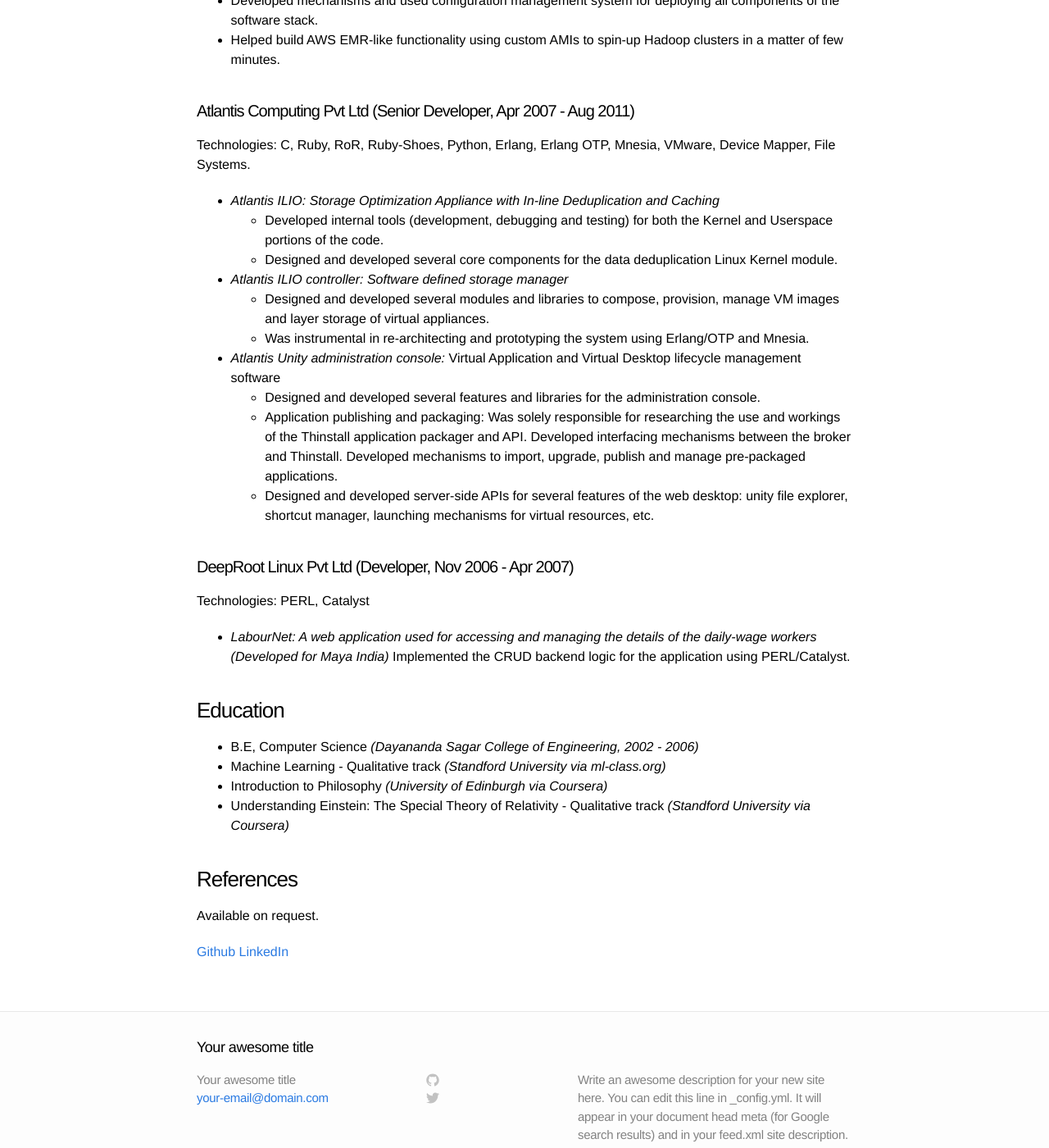
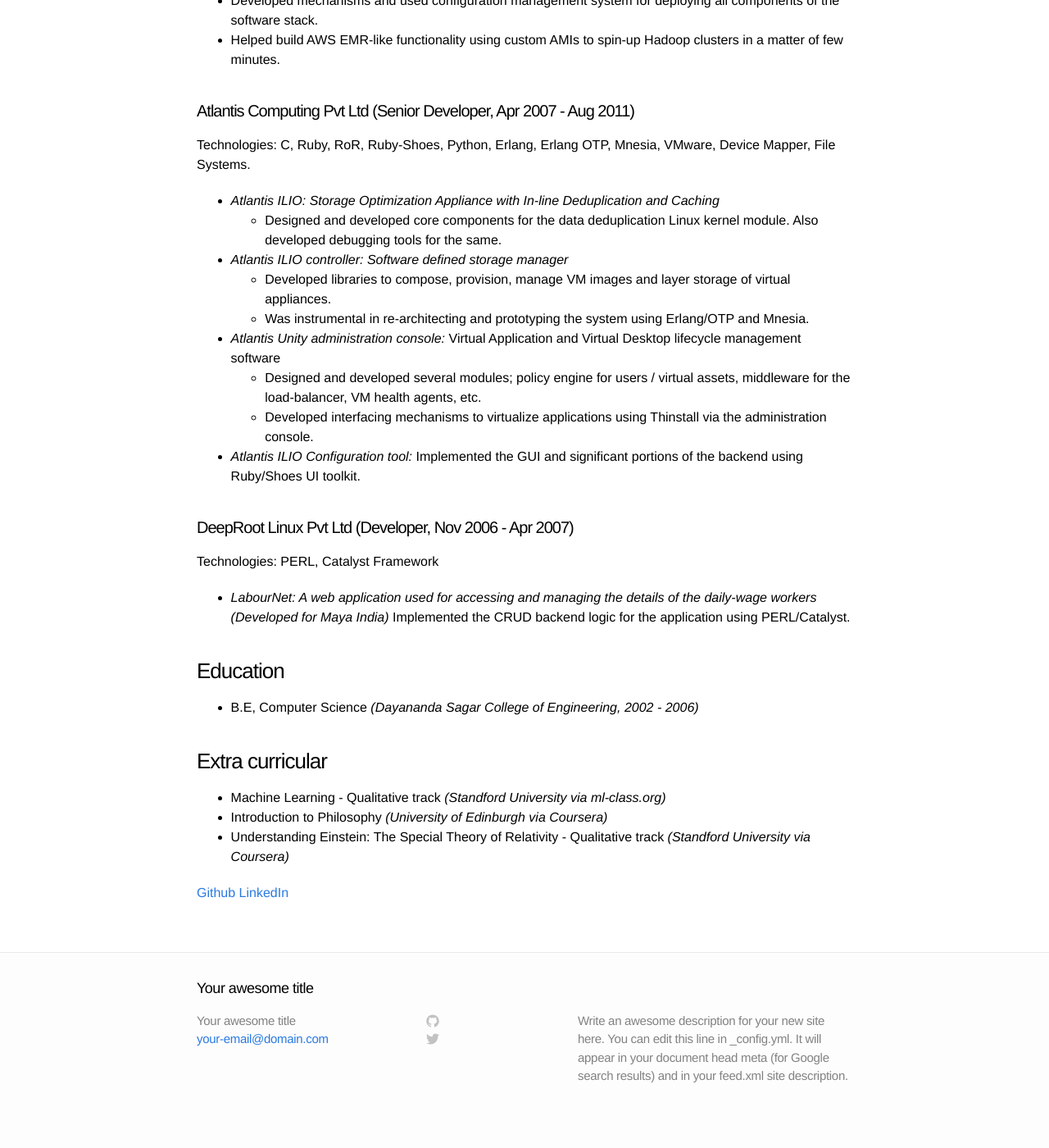
Before and after one commit to abhijith/abhijith.github.io, a Jekyll site: the page built from _posts/2014-06-10-resume.md, in a window 1280 px wide and 1400 px high, scrolled down 1619 px. Shown: the whole window at 82% size. Built offline with Jekyll 4.4.1, drawn with Linux system fonts in a browser that asks for light colours; our own code applies the rules of GitHub Pages for plain Markdown files; after the commit the page ends 2988 px from its top, so only the background shows below that.

Commit message:
shorter description of atlantis projects

```diff
--- a/_posts/2014-06-10-resume.md
+++ b/_posts/2014-06-10-resume.md
@@ -67,22 +67,23 @@
 
 * *Atlantis ILIO: Storage Optimization Appliance with In-line Deduplication and Caching*
 
-    * Developed internal tools (development, debugging and testing) for both the Kernel and Userspace portions of the code.
-    * Designed and developed several core components for the data deduplication Linux Kernel module.
+    * Designed and developed core components for the data deduplication Linux kernel module. Also developed debugging tools for the same.
 
 * *Atlantis ILIO controller: Software defined storage manager*
 
-    * Designed and developed several modules and libraries to compose, provision, manage VM images and layer storage of virtual appliances.
+    * Developed libraries to compose, provision, manage VM images and layer storage of virtual appliances.
     * Was instrumental in re-architecting and prototyping the system using Erlang/OTP and Mnesia.
 
 * *Atlantis Unity administration console:* Virtual Application and Virtual Desktop lifecycle management software
-    * Designed and developed several features and libraries for the administration console.
-    * Application publishing and packaging: Was solely responsible for researching the use and workings of the Thinstall application packager and API. Developed interfacing mechanisms between the broker and Thinstall. Developed mechanisms to import, upgrade, publish and manage pre-packaged applications.
-    * Designed and developed server-side APIs for several features of the web desktop: unity file explorer, shortcut manager, launching mechanisms for virtual resources, etc.
+    * Designed and developed several modules; policy engine for users / virtual assets, middleware for the load-balancer, VM health agents, etc.
+    * Developed interfacing mechanisms to virtualize applications using Thinstall via the administration console.
+
+* *Atlantis ILIO Configuration tool:* Implemented the GUI and significant portions of the backend using Ruby/Shoes UI toolkit.
+
 
 #### DeepRoot Linux Pvt Ltd (Developer, Nov 2006 - Apr 2007)
 
-Technologies: PERL, Catalyst
+Technologies: PERL, Catalyst Framework
 
 * *LabourNet: A web application used for accessing and managing the details of the daily-wage workers (Developed for Maya India)*
   Implemented the CRUD backend logic for the application using PERL/Catalyst.
@@ -90,12 +91,11 @@
 ### Education
 
 * B.E, Computer Science *(Dayananda Sagar College of Engineering, 2002 - 2006)*
+
+### Extra curricular
+
 * Machine Learning - Qualitative track *(Standford University via ml-class.org)*
 * Introduction to Philosophy *(University of Edinburgh via Coursera)*
 * Understanding Einstein: The Special Theory of Relativity - Qualitative track *(Standford University via Coursera)*
 
-### References
-
-Available on request.
-
 [Github](https://github.com/abhijith) [LinkedIn](https://www.linkedin.com/in/abhijithg)
```
